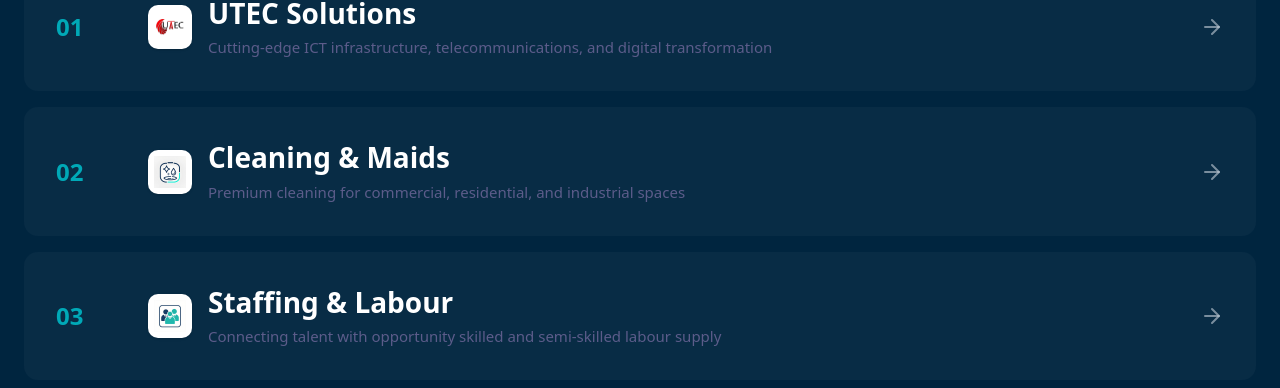
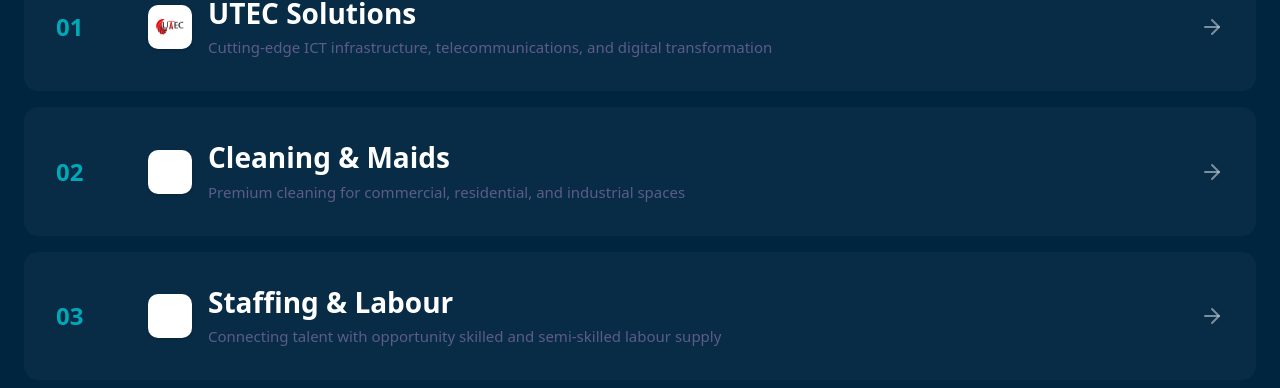
Before and after one commit to sulemsaba/frontendjotofa, a Next.js app: page /about in a window 1280 px wide. Shown: the part 3277-3665 px from the top of the page. Built offline with nearby package versions, Linux system fonts and the light colour scheme.

Commit message:
remove non-real logos for cleaning and staffing subsidiaries

```diff
--- a/src/components/about.tsx
+++ b/src/components/about.tsx
@@ -105,7 +105,7 @@ interface EcoSubsidiary {
   name: string;
   description: string;
   page: PageId;
-  logo: string;
+  logo?: string;
 }
 
 const ecosystem: EcoSubsidiary[] = [
@@ -121,14 +121,12 @@ const ecosystem: EcoSubsidiary[] = [
     name: "Cleaning & Maids",
     description: "Premium cleaning for commercial, residential, and industrial spaces",
     page: "cleaning",
-    logo: "/images/cleaning-logo.png",
   },
   {
     number: "03",
     name: "Staffing & Labour",
     description: "Connecting talent with opportunity   skilled and semi-skilled labour supply",
     page: "staffing",
-    logo: "/images/staffing-logo.png",
   },
 ];
 
@@ -343,6 +341,7 @@ function Ecosystem() {
               </span>
               <div className="flex items-center gap-3 sm:gap-4 min-w-0">
                 <div className="hidden sm:flex flex-shrink-0 w-11 h-11 rounded-lg overflow-hidden items-center justify-center bg-white border border-black/5 dark:border-white/10 shadow-sm">
+                  {item.logo && (
                     <Image
                       src={item.logo}
                       alt={`${item.name} logo`}
@@ -350,6 +349,7 @@ function Ecosystem() {
                       height={32}
                       className="w-8 h-8 object-contain"
                     />
+                  )}
                 </div>
                 <div className="min-w-0">
                   <h3 className="h3 text-foreground mb-0.5 sm:mb-1">
--- a/src/components/footer.tsx
+++ b/src/components/footer.tsx
@@ -54,8 +54,8 @@ const businessLinks: FooterLink[] = [
     iconAlt: "UTEC logo",
     iconType: "wordmark",
   },
-  { label: "Cleaning & Maids", page: "cleaning", iconSrc: "/images/cleaning-logo.png", iconAlt: "Cleaning & Maids logo", iconType: "icon" },
-  { label: "Staffing & Labour", page: "staffing", iconSrc: "/images/staffing-logo.png", iconAlt: "Staffing & Labour logo", iconType: "icon" },
+  { label: "Cleaning & Maids", page: "cleaning" },
+  { label: "Staffing & Labour", page: "staffing" },
 ];
 
 const socialLinks = [
--- a/src/components/navbar.tsx
+++ b/src/components/navbar.tsx
@@ -20,8 +20,8 @@ import {
 
 const businessItems = [
   { id: "utec", label: "UTEC Solutions", description: "ICT & Telecommunications", page: "utec" as PageId, image: "/images/utec.png", logo: "/images/utec-logo.png" },
-  { id: "cleaning", label: "Cleaning & Maids", description: "Professional Cleaning Services", page: "cleaning" as PageId, image: "/images/cleaning.png", logo: "/images/cleaning-logo.png" },
-  { id: "staffing", label: "Staffing & Labour", description: "Workforce Solutions Partner", page: "staffing" as PageId, image: "/images/staffing.png", logo: "/images/staffing-logo.png" },
+  { id: "cleaning", label: "Cleaning & Maids", description: "Professional Cleaning Services", page: "cleaning" as PageId, image: "/images/cleaning.png" },
+  { id: "staffing", label: "Staffing & Labour", description: "Workforce Solutions Partner", page: "staffing" as PageId, image: "/images/staffing.png" },
 ];
 
 const PHONE_NUMBER = "0794 974 996";
@@ -234,6 +234,7 @@ export function Navbar() {
                                  <button key={biz.id} onMouseEnter={() => { setHoveredBizIndex(idx); prefetchPage(biz.page); }} onClick={() => handleNavClick(biz.page)}
                                    className={`flex items-center gap-3 w-full text-left px-3 py-2 rounded-lg transition-all duration-200 group/biz cursor-pointer focus-visible:outline-none focus-visible:ring-2 focus-visible:ring-jotofa-accent ${hoveredBizIndex === idx ? "bg-jotofa-navy/[0.04] dark:bg-white/[0.06]" : "hover:bg-jotofa-navy/[0.02] dark:hover:bg-white/[0.03]"}`}>
                                     <div className="flex-shrink-0 w-9 h-9 rounded-lg overflow-hidden flex items-center justify-center bg-gray-50 border border-black/5 dark:bg-white/10 dark:border-white/20 shadow-sm">
+                                      {biz.logo && (
                                         <Image
                                           src={biz.logo}
                                           alt={`${biz.label} logo`}
@@ -241,6 +242,7 @@ export function Navbar() {
                                           height={28}
                                           className="w-7 h-7 object-contain"
                                         />
+                                      )}
                                     </div>
                                    <div className="min-w-0 flex-1">
                                      <div className={`text-xs font-medium ${hoveredBizIndex === idx ? "text-jotofa-navy dark:text-white font-semibold" : "text-jotofa-navy/70 dark:text-white/70 group-hover/biz:text-jotofa-navy dark:group-hover/biz:text-white/90"}`}>{biz.label}</div>
@@ -376,7 +378,9 @@ export function Navbar() {
                         {businessItems.map(biz => (
                           <button key={biz.id} onClick={() => handleNavClick(biz.page)} className="flex items-center gap-3 w-full text-left px-4 py-2 text-jotofa-navy/70 dark:text-white/70 hover:text-jotofa-navy dark:hover:text-white hover:bg-jotofa-navy/[0.03] dark:hover:bg-white/[0.04] rounded-lg">
                             <div className="w-6 h-6 rounded-md overflow-hidden flex items-center justify-center bg-white border border-black/5 dark:border-white/10 flex-shrink-0">
+                              {biz.logo && (
                                 <Image src={biz.logo} alt={`${biz.label} logo`} width={20} height={20} className="w-5 h-5 object-contain" />
+                              )}
                             </div>
                             <span className="text-sm">{biz.label}</span>
                           </button>
--- a/src/components/pages/businesses.tsx
+++ b/src/components/pages/businesses.tsx
@@ -128,7 +128,6 @@ const businesses: Business[] = [
       "Premium cleaning and housekeeping for commercial, residential, and industrial spaces. We deliver hygiene and pristine environments through trained, supervised crews.",
     icon: Sparkles,
     image: "/images/subsidiaries/cleaning.jpg",
-    logoSrc: "/images/cleaning-logo.png",
     logoMark: "JM",
     accent: "jotofa",
   },
@@ -149,7 +148,6 @@ const businesses: Business[] = [
       "Connecting talent with opportunity   skilled and semi-skilled labour supply, recruitment, and workforce management for industries across Tanzania.",
     icon: Users,
     image: "/images/subsidiaries/staffing.jpg",
-    logoSrc: "/images/staffing-logo.png",
     logoMark: "JT",
     accent: "jotofa",
   },
--- a/src/components/subsidiaries.tsx
+++ b/src/components/subsidiaries.tsx
@@ -119,7 +119,6 @@ const subsidiaries: Subsidiary[] = [
     ],
     icon: Sparkles,
     image: "/images/subsidiaries/cleaning.jpg",
-    logoSrc: "/images/cleaning-logo.png",
     logoMark: "JM",
     accent: "jotofa",
   },
@@ -140,7 +139,6 @@ const subsidiaries: Subsidiary[] = [
     ],
     icon: Users,
     image: "/images/subsidiaries/staffing.jpg",
-    logoSrc: "/images/staffing-logo.png",
     logoMark: "JT",
     accent: "jotofa",
   },
```
Also changed, not shown: public/images/cleaning-logo.png (deleted), public/images/staffing-logo.png (deleted). Lines whose indentation alone changed are shown as unchanged.
